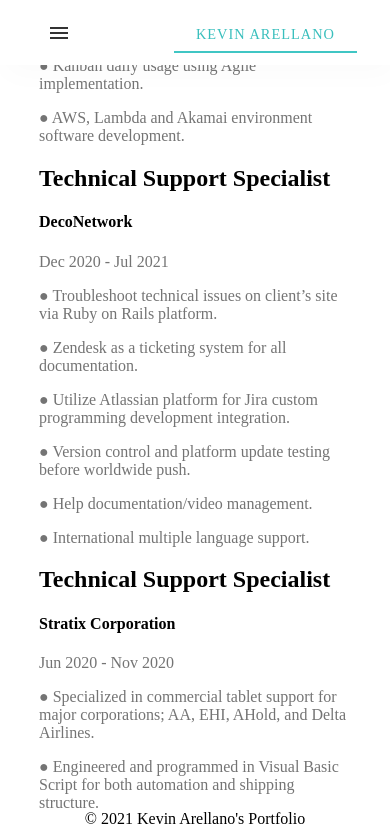
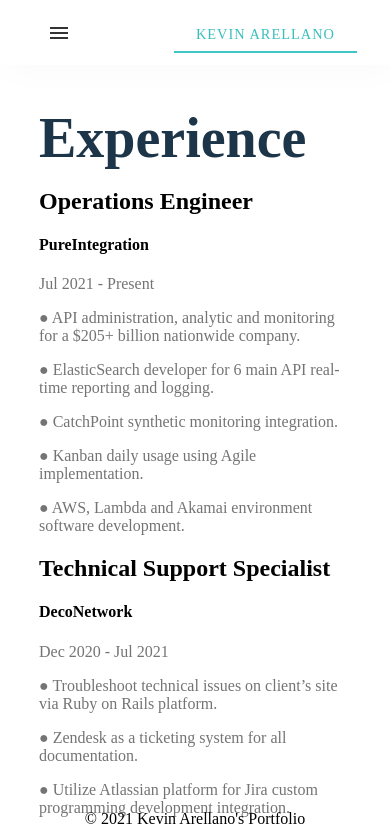
Before and after one commit to KevinArellano94/kevinarellanoportfolio, a React (Create React App) app: page /experiences in a window 390 px wide. Shown: the top 828 px of the page. Built offline with nearby package versions, Linux system fonts and the light colour scheme.

Commit message:
Update App.css
Adjusted margin top.

```diff
--- a/src/App.css
+++ b/src/App.css
@@ -310,7 +310,7 @@
   position:absolute;
   left:40%;
   top:50%;
-  margin-top: 100%;
+  margin-top: 200%;
   transform:translate(-50%,-50%);
 
   }
```
